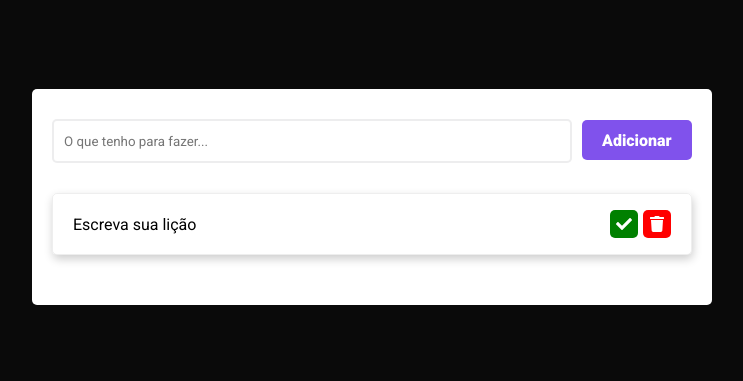
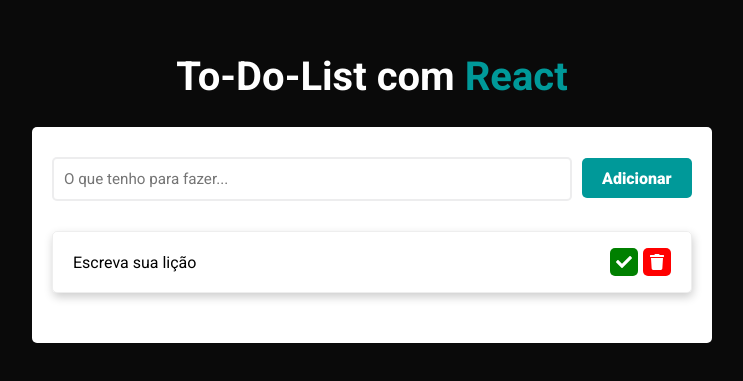
Before and after one commit to nickzmoro/To-Do-List-ReactJS, a React (Vite) app: page / in a window 1280 px wide. Shown: the part 203-584 px from the top of the page, without its empty margins (268-1011 px from the left). Built offline with nearby package versions, Linux system fonts and the light colour scheme.

Commit message:
ajusted styles ( added title & changed colors )

```diff
--- a/src/App.jsx
+++ b/src/App.jsx
@@ -1,7 +1,7 @@
 import { useState } from 'react';
 import { v4 as uuid } from 'uuid';
 
-import { Container, ToDoList, Input, Button, ListItem } from './styles.js'
+import { Container, ToDoList, Input, Button, ListItem, Title } from './styles.js'
 
 import { FaTrash, FaCheck } from "react-icons/fa";
 
@@ -23,6 +23,7 @@
 
   return (
     <Container>
+      <Title>To-Do-List com <span>React</span></Title>
       <ToDoList>
         <Input onChange={inputMudou} type="text" placeholder='O que tenho para fazer...' />
         <Button onClick={cliqueiNoBotao}>Adicionar</Button>
--- a/src/globalStyles.js
+++ b/src/globalStyles.js
@@ -6,6 +6,7 @@
         padding: 0;
         box-sizing: border-box;
         outline: none;
+        overflow-x: hidden;
     }
 
     * {
--- a/src/styles.js
+++ b/src/styles.js
@@ -3,11 +3,12 @@
 export const Container = styled.div`
     background: rgba(10, 10, 10);
     width: 100vw;
-    min-height: 100vh;
+    min-height: calc(100vh - 30px);
     display: flex;
     flex-direction: column;
     justify-content: center;
     align-items: center;
+    padding: 15px 0;
 `
 
 export const ToDoList = styled.div`
@@ -29,10 +30,16 @@
     margin-right: 10px;
     padding: 0 10px;
     width: 77.5%;
+    font-size: 0.95rem;
+
+    &:focus {
+        outline: none;
+        border: 2px solid #009999;
+    }
 `
 
 export const Button = styled.button`
-    background: #8052EC;
+    background: #009999;
     border-radius: 5px;
     font-weight: 900;
     font-size: 1rem;
@@ -85,3 +92,15 @@
         background-color: #008000;
     }
 `
+
+export const Title = styled.h1`
+    color: #fff;
+    font-size: 2.5rem;
+    text-align: center;
+    line-height: 0;
+    margin-bottom: 50px;
+
+    span {
+        color: #009999;
+    }
+`
```
